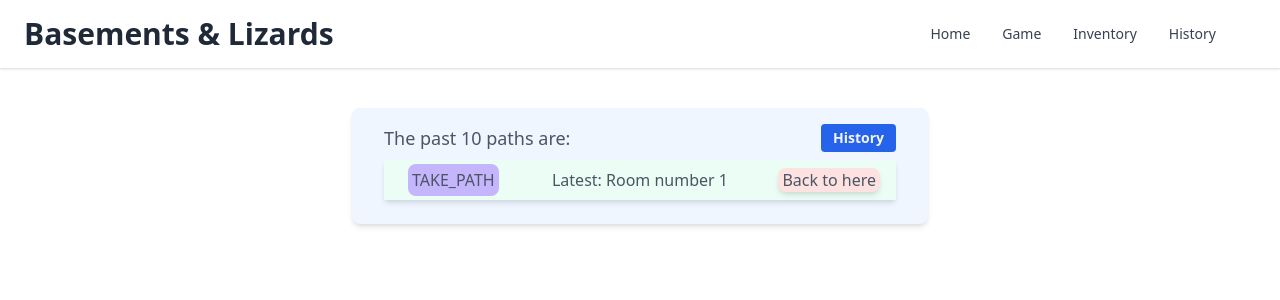
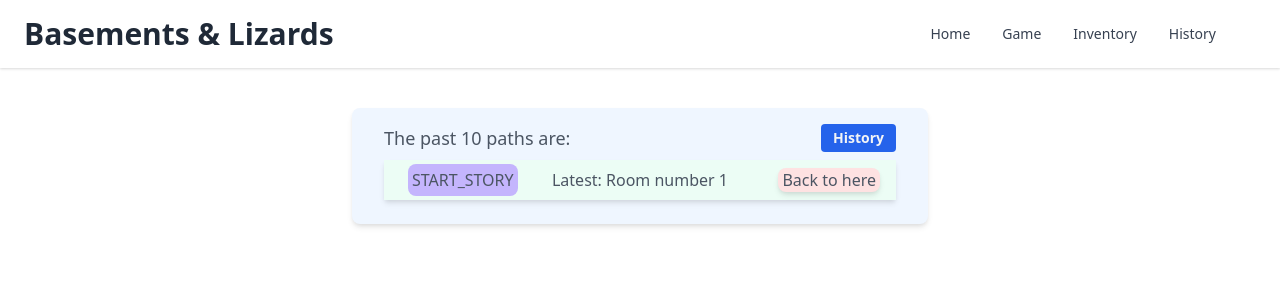
Before and after one commit to fabianvanhummel/basements-and-lizards, a React (Create React App) app: page /history in a window 1280 px wide. Shown: the top 300 px of the page. Built offline with nearby package versions, Linux system fonts and the light colour scheme.

Commit message:
add start story action

```diff
--- a/src/bm-app/App.jsx
+++ b/src/bm-app/App.jsx
@@ -22,7 +22,7 @@ export const App = ({ book }) => {
 
   // changeLog tracks the changes that are made as a result of the last action
   const [changeLog, setChangeLog] = useState({
-    action: {},
+    action: { type: "START_STORY" },
     reactions: [],
   });
 
--- a/src/bm-app/HistoryTab.jsx
+++ b/src/bm-app/HistoryTab.jsx
@@ -1,4 +1,5 @@
 const colorMap = {
+  START_STORY: "purple",
   TAKE_PATH: "purple",
   TAKE_ITEM: "yellow",
   START_NPC: "blue",
```
